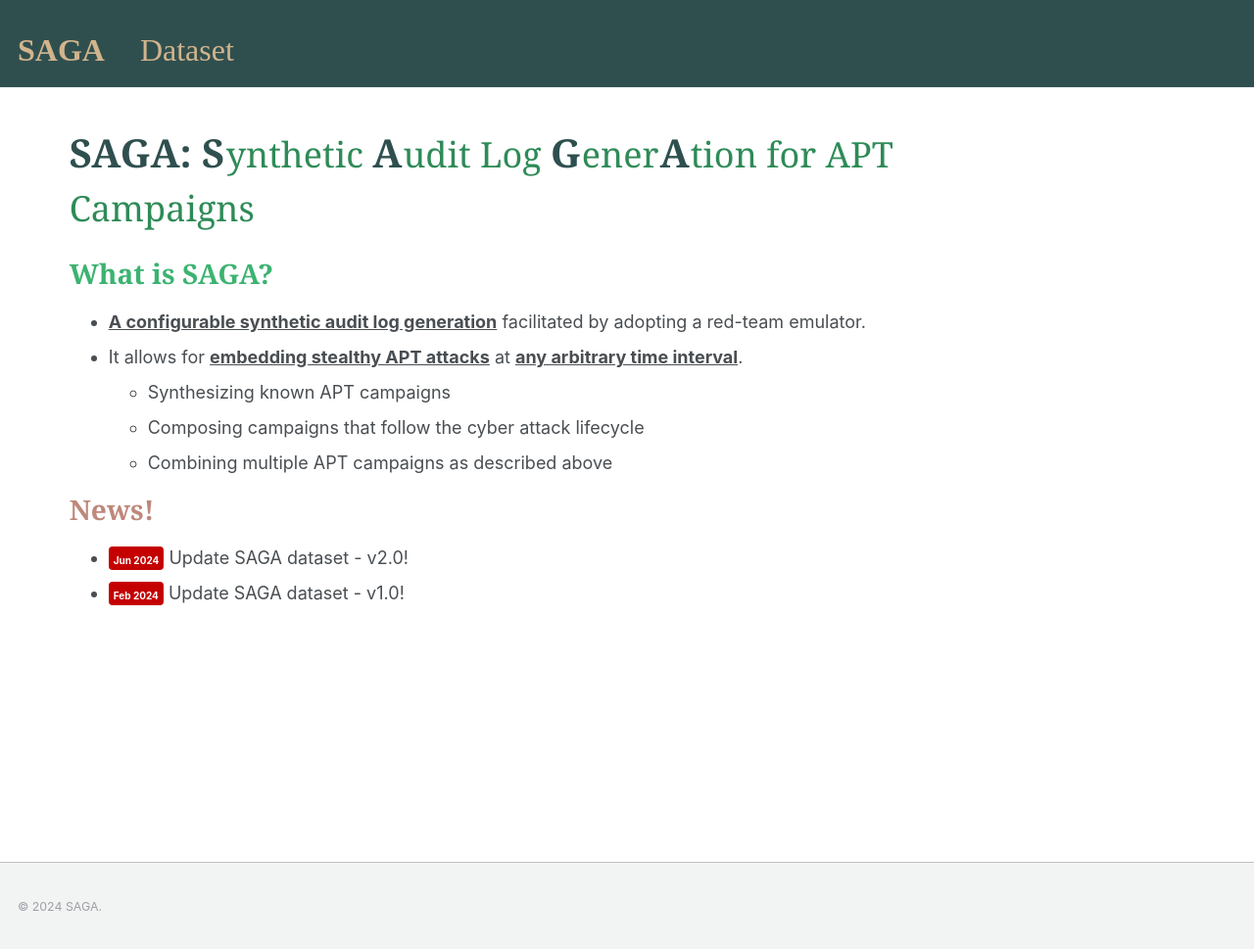
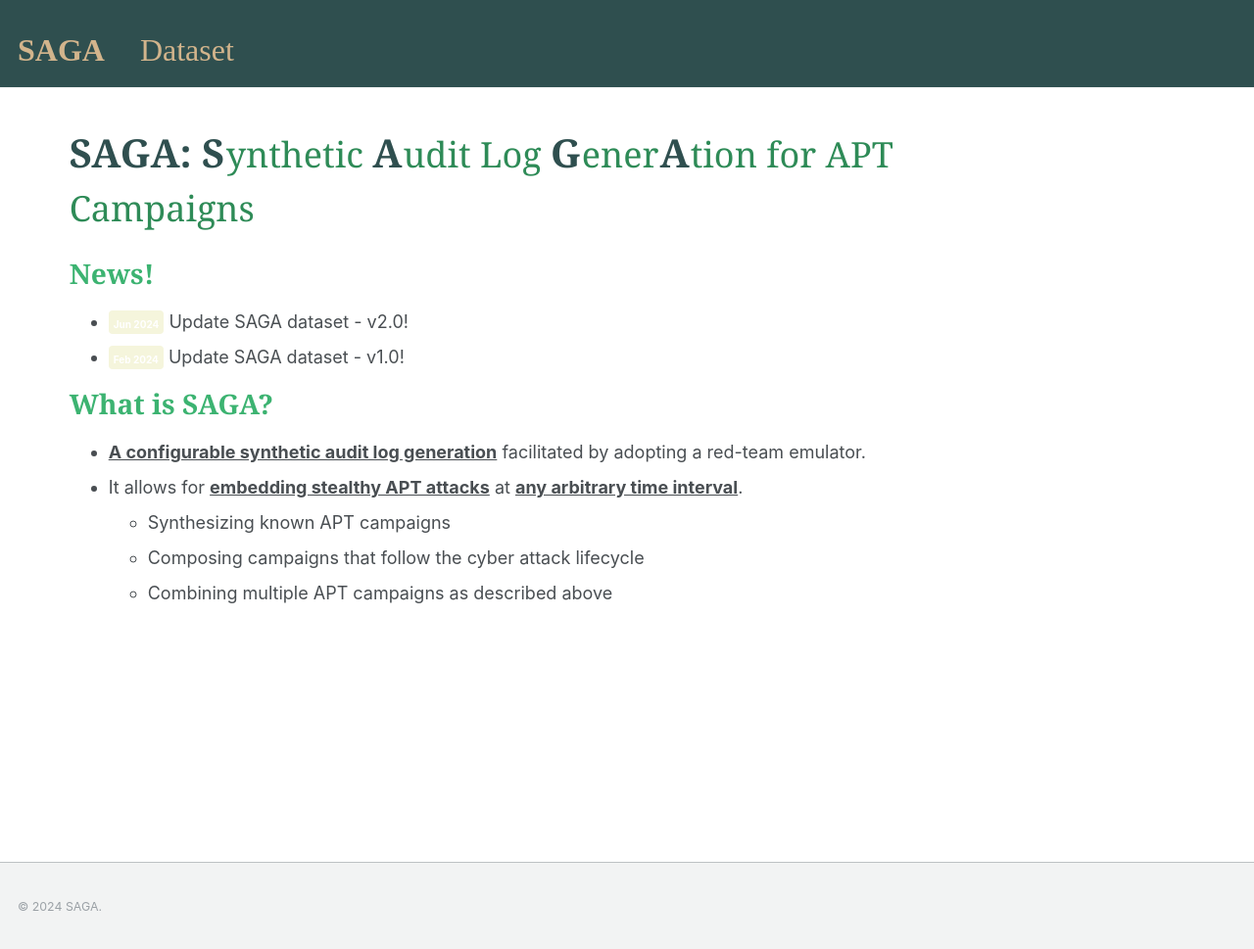
Before and after one commit to saga-tw/saga-tw.github.io, a Jekyll site: the page built from _pages/about.md, in a window 1280 px wide and 971 px high. Shown: the whole window at 98% size. Built offline with Jekyll 4.4.1, drawn with Linux system fonts in a browser that asks for light colours; part of the change alters nothing that is shown.

Commit message:
Update about.md

```diff
--- a/_pages/about.md
+++ b/_pages/about.md
@@ -18,6 +18,12 @@ redirect_from:
   <span style="color: #2E8B57; font-family: 'Georgia'; font-size:36px; margin-left: -4px;">tion for APT Campaigns </span>
 </p>
 
+<h1 style= "color:#3CB371; font-family: 'Georgia'"> News! </h1>
+<ul>
+  <li> <span style="border-width: 3px ; width: 150px; height: 30px ; padding: 1px 5px 2px 5px; text-align: center; background-color:#F5F5DC;border-radius: 4px;"><font style="font-weight:bold" color="white" size="1">Jun 2024</font></span> Update SAGA dataset - v2.0!</li>
+  <li> <span style="border-width: 3px ; width: 150px; height: 30px ; padding: 1px 5px 2px 5px; text-align: center; background-color:#F5F5DC;border-radius: 4px;"><font style="font-weight:bold" color="white" size="1">Feb 2024</font></span> Update SAGA dataset - v1.0!</li>
+</ul>
+
 <h1 style= "color:#3CB371; font-family: 'Georgia';">What is SAGA?</h1>
 <ul>
   <li><span style="font-weight: bold; text-decoration: underline;">A configurable synthetic audit log generation</span>   facilitated by adopting a red-team emulator.</li>
@@ -29,14 +35,3 @@ redirect_from:
     </ul>
   </li>
 </ul>
-
-<!--<h1 style= "color:#be887b"> Introduction </h1>
-<p style="text-align: justify; white-space: normal;">SAGA is a system that combines the attack behaviors defined by the MITRE ATT&CK framework with the APT lifecycle proposed by Mandiant to automatically generate diverse APT attack scenario synthesized audit logs. These synthesized audit logs can be used to train machine learning models and evaluate the performance of various APT detection methods.</p>-->
-
-<div class="card">
-  <h1 style= "color:#be887b; font-family: 'Georgia'"> News! </h1>
-  <ul>
-    <li> <span style="border-width: 3px ; width: 150px; height: 30px ; padding: 1px 5px 2px 5px; text-align: center; background-color:#C40000;border-radius: 4px;"><font style="font-weight:bold" color="white" size="1">Jun 2024</font></span> Update SAGA dataset - v2.0!</li>
-    <li> <span style="border-width: 3px ; width: 150px; height: 30px ; padding: 1px 5px 2px 5px; text-align: center; background-color:#C40000;border-radius: 4px;"><font style="font-weight:bold" color="white" size="1">Feb 2024</font></span> Update SAGA dataset - v1.0!</li>
-  </ul>
-</div>
```
